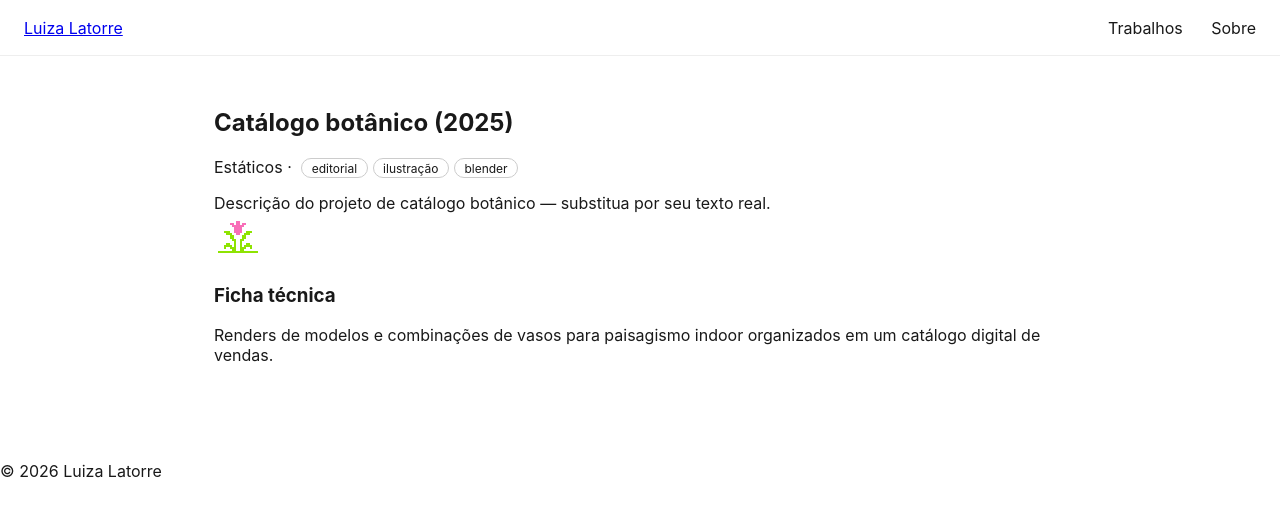
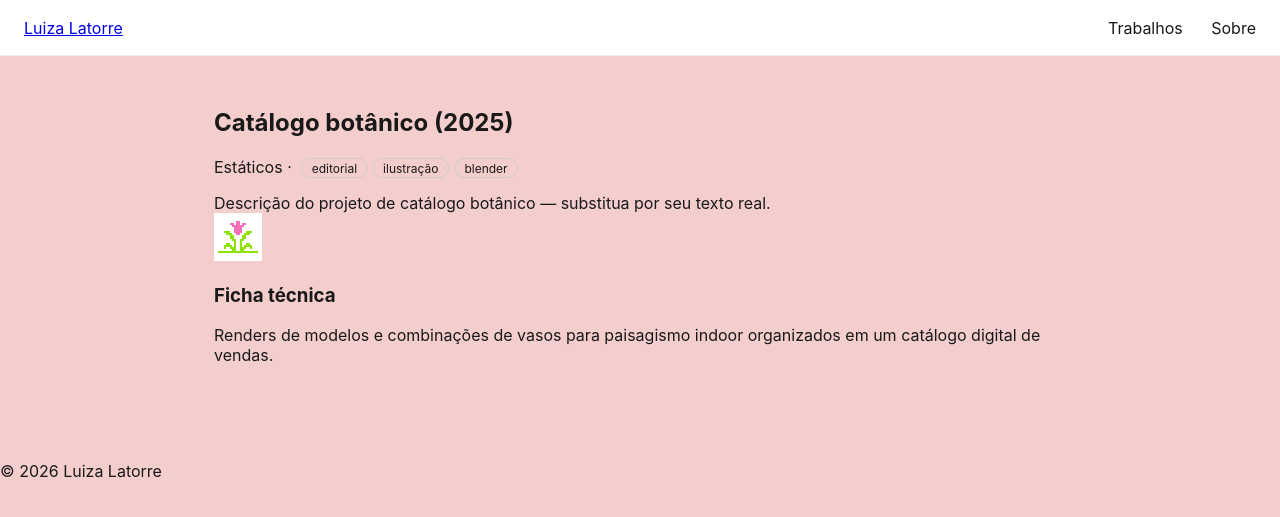
Before and after one commit to luizalatorre/meu-site, a Jekyll site: the page built from _projects/catalogo-botanico.md, in a window 1280 px wide. Shown: the top 517 px of the page. Built offline with Jekyll 4.4.1, drawn with Linux system fonts in a browser that asks for light colours.

Commit message:
fundo rosa

```diff
--- a/assets/css/style.css
+++ b/assets/css/style.css
@@ -4,6 +4,7 @@ body {
   font-family: -apple-system, "Helvetica Neue", Arial, sans-serif;
   margin: 0;
   color: #191919;
+  background-color: #f4cdcd;
 }
 
 .header-fixed {
```
